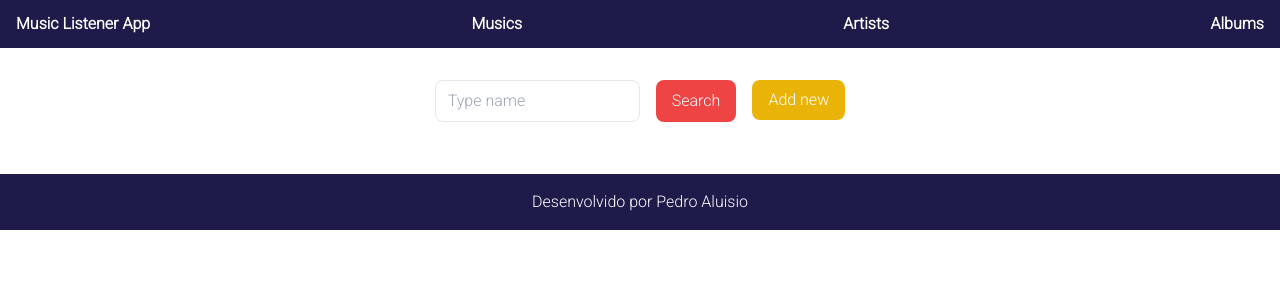
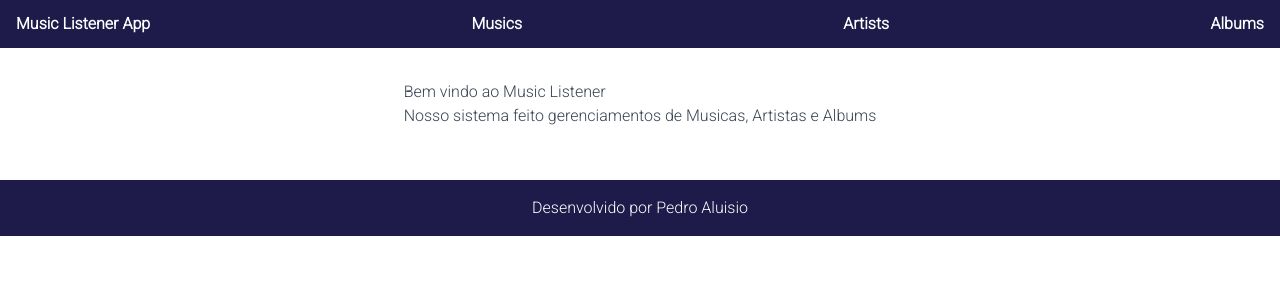
Before and after one commit to pedrinGrando/Music-WebApp-Front, a Next.js app: page /home in a window 1280 px wide. Shown: the top 300 px of the page. Built offline with nearby package versions, Linux system fonts and the light colour scheme.

Commit message:
Mais um teste

```diff
--- a/src/app/home/page.tsx
+++ b/src/app/home/page.tsx
@@ -49,16 +49,15 @@ export default function GaleriaPage(){
 
                 <div className='flex space-x-4'>
 
-                    <InputText placeholder='Type name' onChange={event => setQuery(event.target.value)} />
+                         <div>
 
-                      <Button type='button' style='bg-red-500 hover:bg-blue-300' label='Search' onClick={searchImages}/>
+                          <h1 className='text-gray-700'>Bem vindo ao Music Listener</h1>
+                          <p className='text-gray-700'>Nosso sistema feito gerenciamentos de Musicas, Artistas e Albums</p>
 
-                     <Link href="/formulario">
+                          </div>
 
-                         <Button type='button' style='bg-yellow-500 hover:bg-yellow-300' label='Add new'/>
+                </div>
 
-                     </Link>
-                </div>
          </section>
 
          <section className='grid grid-cols-4 gap-8'>
```
